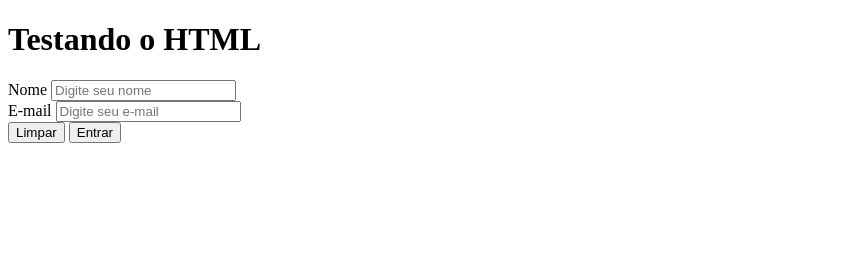
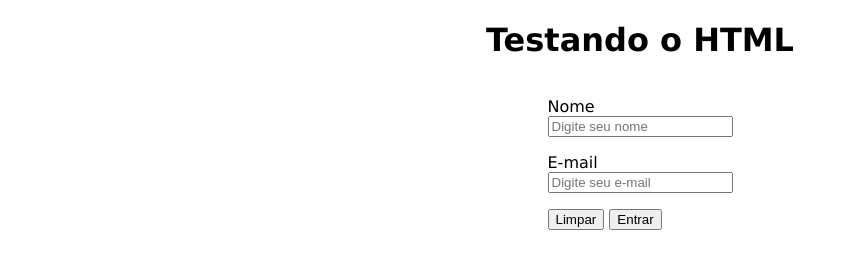
Before and after one commit to tiagoliveira555/javaWeb, a plain HTML site: page build/web/index.html in a window 1280 px wide. Shown: the whole page, without its empty margins (0-848 px from the left). Drawn offline with Linux system fonts and the light colour scheme.

Commit message:
Configuração do Style.css

```diff
--- a/build/web/index.html
+++ b/build/web/index.html
@@ -4,13 +4,14 @@
         <title>Testando HTML</title>
         <meta charset="UTF-8">
         <meta name="viewport" content="width=device-width, initial-scale=1.0">
+        <link rel="stylesheet" href="style.css"/>
     </head>
     <body>
         <h1>Testando o HTML</h1>
         <form method="post">
             <div>
                 <label for="txtNome">Nome</label>
-                <input type="text" id="txtNome" name="nome" placeholder="Digite seu nome">
+                <input type="text" id="txtNome" name="nome" placeholder="Digite seu nome" required>
             </div>
             <div>
                 <label for="txtEmail">E-mail</label>
--- /dev/null
+++ b/build/web/style.css
@@ -0,0 +1,27 @@
+body {
+    font-family: 'Lucida Sans', 'Lucida Sans Regular', 'Lucida Grande', 'Lucida Sans Unicode', Geneva, Verdana, sans-serif;
+    text-align: center;
+}
+
+h1 {
+    position: relative;
+    text-align: center;
+}
+
+form {
+    text-align: left;
+    display: inline-block;
+}
+
+form > div {
+    margin: 1em 0;
+}
+
+form label {
+    display: block;
+}
+
+input + label {
+    display: inline;
+    margin: 0;
+}
--- /dev/null
+++ b/web/style.css
@@ -0,0 +1,27 @@
+body {
+    font-family: 'Lucida Sans', 'Lucida Sans Regular', 'Lucida Grande', 'Lucida Sans Unicode', Geneva, Verdana, sans-serif;
+    text-align: center;
+}
+
+h1 {
+    position: relative;
+    text-align: center;
+}
+
+form {
+    text-align: left;
+    display: inline-block;
+}
+
+form > div {
+    margin: 1em 0;
+}
+
+form label {
+    display: block;
+}
+
+input + label {
+    display: inline;
+    margin: 0;
+}
```
Also changed, not shown: web/index.html (+2 -1 lines).
